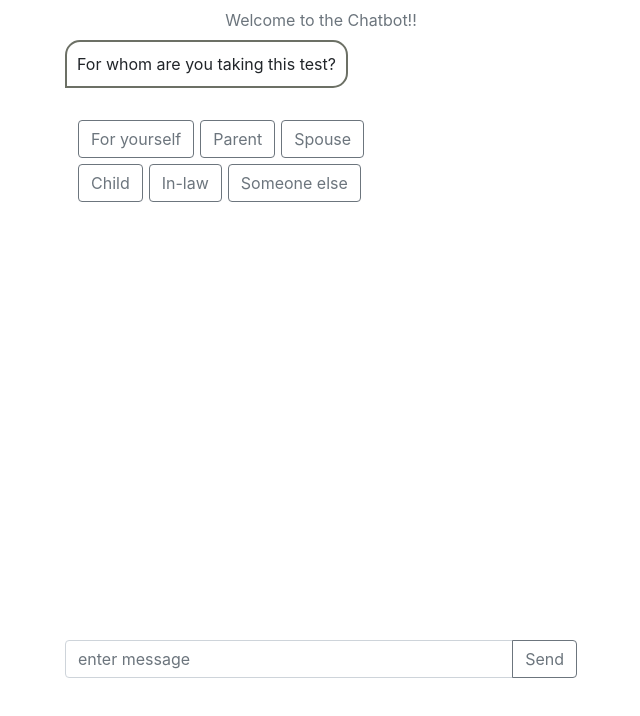
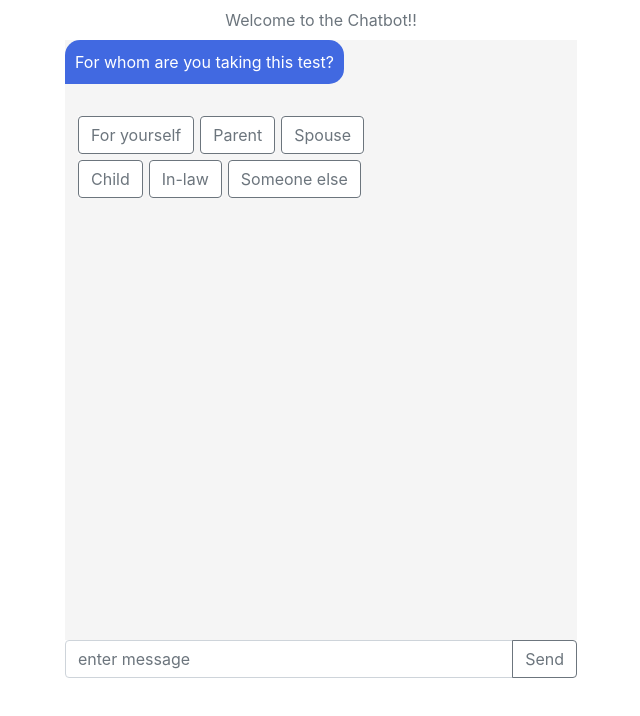
Before and after one commit to rohith2k/my-app, a React (Create React App) app: page / in a window 1280 px wide. Shown: the top 716 px of the page, without its empty margins (319-959 px from the left). Built offline with nearby package versions, Linux system fonts and the light colour scheme.

Commit message:
css change

```diff
--- a/src/App.css
+++ b/src/App.css
@@ -8,7 +8,7 @@
 .user_msgs{
   align-self:flex-end;
   border-radius: 15px;
-  border: 2px solid rgb(108, 112, 101);
+  background-color:white;
   padding: 10px;
   width: max-content;
   max-width: 60%;
@@ -26,6 +26,7 @@
 .chatArea{
   width: 100%;
   height: 600px;
+  background-color:whitesmoke;
   overflow-y:auto;
   overflow-x: hidden;
 }
@@ -45,15 +46,17 @@
 }
 .questionControl{
   border-radius: 15px;
-  border: 2px solid rgb(108, 112, 101);
   padding: 10px;
   width:max-content;
   max-width: 60%;
+  background-color:royalblue;
+  color: white;
   border-bottom-left-radius: 0px;
 }
 .flexButton{
   text-align:center;
   margin:3px;
+  background-color:white;
 }
 .msgDisplay{
   margin-left:5px;
--- a/src/Comp.js
+++ b/src/Comp.js
@@ -31,14 +31,13 @@ const Comp=()=>{
       }
       const handleClick2=(e)=>{
         var ar=[];
-        var num=parseInt(e.target.value);
-        var st=num%10;
-        var end=num/10-1;
-        var kj=0;
+        var num=e.target.value;
+        var s=num.split(',');
+        var st=parseInt(s[0]);
+        var end=parseInt(s[1])-1;
         for(var i=st;i<=end;i++)
         {
           if(check_values[i][1]===1)ar.push(check_values[i][0]);
-          kj++;
         }
         setCount(count+1);
         selected.push([ar.join()]);
@@ -97,7 +96,9 @@ const Comp=()=>{
                       <label>{option.name}</label><br></br> */}
                     </div>);
                 });
-                var str2=(check_count*10+start).toString();
+                var str2=(start).toString();
+                str2+=",";
+                str2+=(check_count).toString();
                 inner_output.push(<Button variant="outline-secondary" value={str2} className="buttonList" disabled={count-index!==1} onClick={handleClick2}>Next</Button>);
                 inner_output=<Form>{inner_output}</Form>;
             }
```
